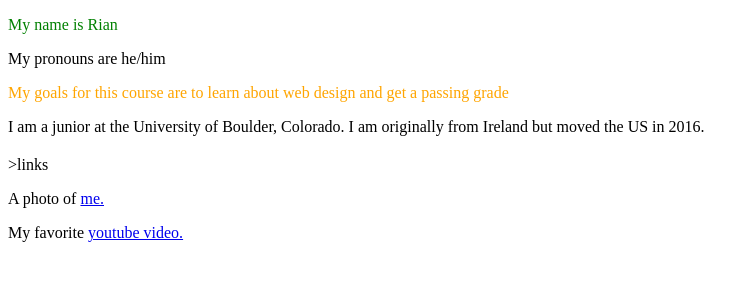
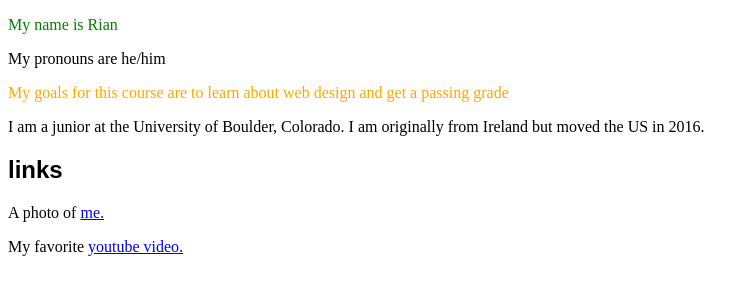
Before and after one commit to rila2062/rila2062.github.io, a plain HTML site: page wa/wa2.html in a window 1280 px wide. Shown: the whole page, without its empty margins (0-755 px from the left). Drawn offline with Linux system fonts and the light colour scheme.

Commit message:
Update wa2.html

```diff
--- a/wa/wa2.html
+++ b/wa/wa2.html
@@ -3,15 +3,13 @@
     <head>
         <meta charset="utf-8">
         <title>rian lawlor</title>
-
-        <link href="../img/RianAtStadium.png">
     </head>
     <body>
         <p style="color: green">My name is Rian</p>
         <p>My pronouns are he/him</p>
         <p style="color: orange">My goals for this course are to learn about web design and get a passing grade</p>
         <p>I am a junior at the University of Boulder, Colorado. I am originally from Ireland but moved the US in 2016.</p>
-        <h2 style="font-family: Arial"></h2>>links</h2>
+        <h2 style="font-family: Arial">links</h2>
         <p>A photo of <a href="../img/RianAtStadium.png">me.</a> </p>
         <p>My favorite <a href="https://www.youtube.com/watch?v=FAvfttMPTHc&list=PLlUtSRlX0C4WEFCHpMdZRKri-EJVie2PJ&index=105">youtube video.</a> </p>
     </body>
```
